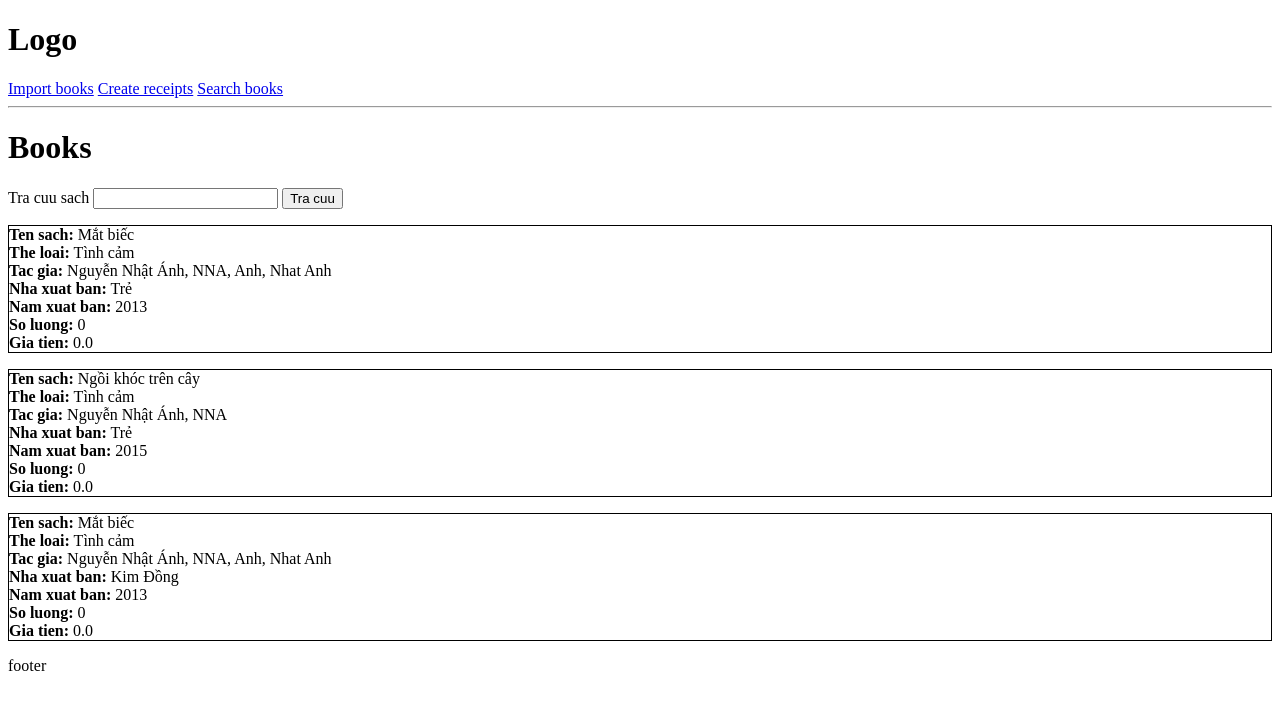
After one commit to ttnhan41/SE104.O11.CLC---QLNhaSach, a Django app: page /search-books/ in a window 1280 px wide. The commit adds this page. Shown: the top 710 px of the page. Run offline with Django 4.2, Linux system fonts and the light colour scheme; data comes from the database, SQL or seed files in the repository; both versions use the stored data as it was after the commit.

Commit message:
Add function searching books

```diff
--- a/bookstore/models.py
+++ b/bookstore/models.py
@@ -1,6 +1,5 @@
 from django.db import models
 
-# Create your models here.
 
 class TheLoai(models.Model):
     ma_the_loai = models.AutoField(auto_created=True, primary_key=True)
@@ -30,11 +29,6 @@ class CT_TACGIA(models.Model):
 
     def __str__(self):
         return str(self.id)
-    '''
-    class Meta:
-        constraints = [
-            models.UniqueConstraint(fields=['ma_dau_sach', 'ma_tac_gia'], name='unique_ct_tacgia'),
-        ]'''
 
 class Sach(models.Model):
     ma_sach = models.AutoField(auto_created=True, primary_key=True)
@@ -43,6 +37,7 @@ class Sach(models.Model):
     nam_xuat_ban = models.IntegerField(null=True, blank=True)
     so_luong_ton = models.IntegerField(null=True, blank=True, default=0)
     gia_tien = models.FloatField(null=True, blank=True, default=0)
+    tac_gia = models.TextField(null=True, blank=True) # Tao field nay de tra cuu sach theo tac gia
 
     def __str__(self):
         return str(self.ma_sach)
--- a/bookstore/templates/books/books.html
+++ b/bookstore/templates/books/bookstore-info.html
@@ -1,6 +1,6 @@
 {% extends 'main.html' %}
 
 {% block content %}
-<h1>Books</h1>
+<h1>Bookstore info</h1>
 
 {% endblock content %}
--- /dev/null
+++ b/bookstore/templates/books/search-books.html
@@ -0,0 +1,25 @@
+{% extends 'main.html' %}
+
+{% block content %}
+<h1>Books</h1>
+
+<form class="form" action="{% url 'search-books' %}" method="get">
+    <label for="books-search">Tra cuu sach</label>
+    <input type="search" id="books-search" name="search_query" value="{{search_query}}">
+
+    <input type="submit" value="Tra cuu">
+</form>
+
+{% for book in books %}
+<p style="border: 1px solid black;">
+    <strong>Ten sach:</strong> {{book.ma_dau_sach.ten_dau_sach}}<br>
+    <strong>The loai:</strong> {{book.ma_dau_sach.ma_the_loai.ten_the_loai}}<br>
+    <strong>Tac gia:</strong> {{book.tac_gia}}<br>
+    <strong>Nha xuat ban:</strong> {{book.nha_xuat_ban}}<br>
+    <strong>Nam xuat ban:</strong> {{book.nam_xuat_ban}}<br>
+    <strong>So luong:</strong> {{book.so_luong_ton}}<br>
+    <strong>Gia tien:</strong> {{book.gia_tien}}
+</p>
+{% endfor %}
+
+{% endblock content %}
--- a/bookstore/urls.py
+++ b/bookstore/urls.py
@@ -2,8 +2,9 @@ from django.urls import path
 from . import views
 
 urlpatterns = [
-    path('', views.books, name="books"),
+    path('', views.bookstore, name="bookstore"),
     path('book/<str:pk>/', views.book, name="book"),
     path('import-book/', views.importBook, name="import-book"),
     path('create-receipt/', views.createReceipt, name="create-receipt"),
+    path('search-books/', views.searchBooks, name="search-books"),
 ]
--- a/bookstore/views.py
+++ b/bookstore/views.py
@@ -1,13 +1,12 @@
 from django.shortcuts import render, redirect
 from django.http import HttpResponse
+from django.db.models import Q
 from .models import TheLoai, TacGia, DauSach, CT_TACGIA, Sach, PhieuNhapSach, CT_PNS, THAMSO, KhachHang, PhieuThuTien
 from .forms import TheLoaiForm, TacGiaForm, DauSachForm, CTTGForm, SachForm, PhieuNhapSachForm, CTPNSForm, KhachHangForm, PhieuThuTienForm
 
-# Create your views here.
-
-# Trang thong tin cua tat ca sach
-def books(request):
-    return render(request, 'books/books.html')
+# Trang thong tin nha sach
+def bookstore(request):
+    return render(request, 'books/bookstore-info.html')
 
 # Trang thong tin chi tiet cua 1 sach
 def book(request, pk):
@@ -74,6 +73,10 @@ def importBook(request):
                     ma_tac_gia=ma_tac_gia
                 )
                 cttg.save()
+            else:
+                check_cttg = CT_TACGIA.objects.filter(ma_tac_gia=cttg.ma_tac_gia_id, ma_dau_sach=cttg.ma_dau_sach_id).exists()
+                if check_cttg == False:
+                    cttg.save()
 
             # Kiem tra ma sach da co trong table Sach hay chua?
             check_sach = Sach.objects.filter(ma_sach=ctpns.ma_sach_id).exists()
@@ -88,6 +91,20 @@ def importBook(request):
                         nam_xuat_ban=sach.nam_xuat_ban
                     )
                     sach.save()
+
+            # Cap nhat tac gia cho sach
+            sach = Sach.objects.get(ma_sach=sach.ma_sach, ma_dau_sach=dausach.ma_dau_sach)
+            ds_tacgia = CT_TACGIA.objects.filter(ma_dau_sach=dausach.ma_dau_sach)
+            tacgia_info = []
+            for tacgia in ds_tacgia:
+                tacgia_info.append(TacGia.objects.get(ma_tac_gia=tacgia.ma_tac_gia_id))
+
+            tacgia_list = []
+            for info in tacgia_info:
+                tacgia_list.append(info.ten_tac_gia)
+
+            sach.tac_gia = ", ".join(tacgia_list)
+            sach.save()
 
             # Kiem tra ma phieu nhap da co trong table PhieuNhapSach hay chua?
             check_phieu_nhap_sach = PhieuNhapSach.objects.filter(ma_phieu_nhap=ctpns.ma_phieu_nhap_id).exists()
@@ -118,7 +135,7 @@ def importBook(request):
                 phieunhapsach.tong_tien += ctpns.thanh_tien
                 phieunhapsach.save()
 
-            return redirect('books')
+            return redirect('bookstore')
         else:
             print("Import book failed!")
     else:
@@ -167,7 +184,7 @@ def createReceipt(request):
             )
             phieuthutien.save()
 
-            return redirect('books')
+            return redirect('bookstore')
 
         else:
             print("Create receipt failed!")
@@ -181,3 +198,24 @@ def createReceipt(request):
         'phieuthutien_form': phieuthutien_form,
     }
     return render(request, 'books/receipt-form.html', context)
+
+
+# Tra cuu sach
+def searchBooks(request):
+    search_query = ''
+
+    if request.GET.get('search_query'):
+        search_query = request.GET.get('search_query')
+
+    books = Sach.objects.filter(
+        Q(ma_dau_sach__ten_dau_sach__icontains=search_query) |
+        Q(ma_dau_sach__ma_the_loai__ten_the_loai__icontains=search_query) |
+        Q(nha_xuat_ban__icontains=search_query) |
+        Q(nam_xuat_ban__icontains=search_query) |
+        Q(so_luong_ton__icontains=search_query) |
+        Q(gia_tien__icontains=search_query) |
+        Q(tac_gia__icontains=search_query)
+    )
+
+    context = {'books': books, 'search_query': search_query}
+    return render(request, 'books/search-books.html', context)
--- a/templates/navbar.html
+++ b/templates/navbar.html
@@ -1,4 +1,5 @@
 <h1>Logo</h1>
 <a href="{% url 'import-book' %}">Import books</a>
 <a href="{% url 'create-receipt' %}">Create receipts</a>
+<a href="{% url 'search-books' %}">Search books</a>
 <hr>
```
Also changed, not shown: bookstore/migrations/0004_sach_tac_gia.py (added), bookstore/migrations/0005_remove_sach_tac_gia_dausach_tac_gia.py (added), bookstore/migrations/0006_remove_dausach_tac_gia_sach_tac_gia.py (added), db.sqlite3.
